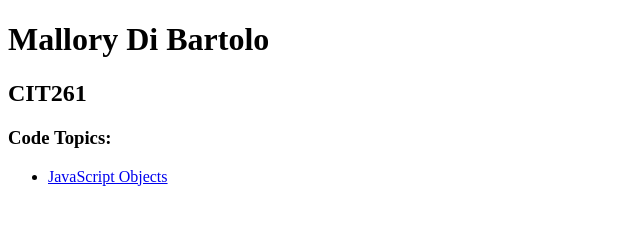
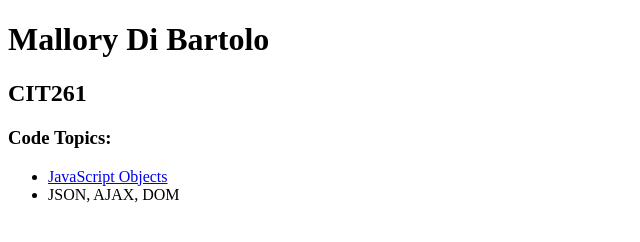
Before and after one commit to dibartolo-mallory/dibartolo-mallory.github.io, a plain HTML site: page index.html in a window 1280 px wide. Shown: the whole page, without its empty margins (0-640 px from the left). Drawn offline with Linux system fonts and the light colour scheme.

Commit message:
Added assigment link on homepage

```diff
--- a/index.html
+++ b/index.html
@@ -14,6 +14,7 @@
         <h3>Code Topics: </h3>
         <ul>
             <li><a href="objects.html">JavaScript Objects</a></li>
+            <li><a hreft="json.html">JSON, AJAX, DOM</a></li>
 
 
         </ul>
```
